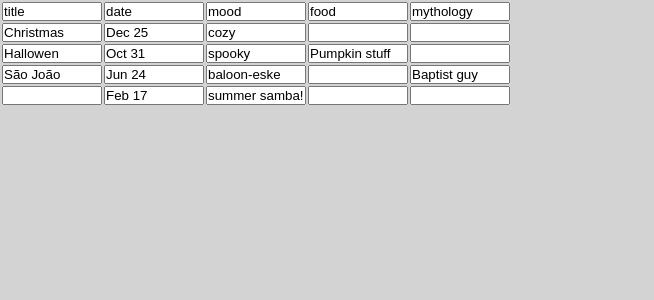
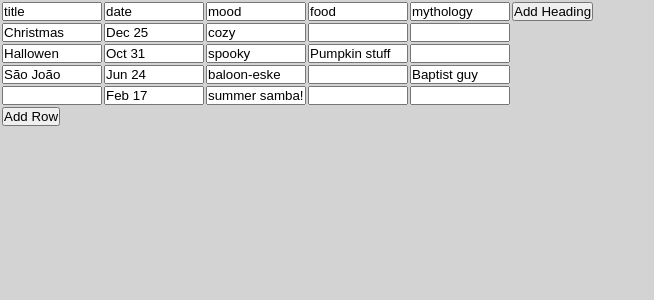
Before and after one commit to al-ptk/nosql-table, a React (Create React App) app: page / in a window 1280 px wide. Shown: the top 300 px of the page, without its empty margins (0-654 px from the left). Built offline with nearby package versions, Linux system fonts and the light colour scheme.

Commit message:
Create the addRow and addHeading functions

```diff
--- a/src/SchemaTable/NewSchemaTable.js
+++ b/src/SchemaTable/NewSchemaTable.js
@@ -7,6 +7,7 @@ export function SchemaTable(props) {
   const [headings, setHeadings] = useState([]);
   const [rows, setRows] = useState([]);
 
+  // Component Did Mount
   useEffect(() => {
     const mockTable = getMockTable();
     const headingsList = getAllKeys(mockTable);
@@ -27,6 +28,23 @@ export function SchemaTable(props) {
     setRows(newRows);
   }
 
+  function addHeading(event) {
+    setHeadings(headings.concat(''));
+    /**
+     * The code below shouldn't work.
+     * It does work, but it shouldn't.
+     * I do not know why it works. O.o
+     */
+    const newRows = [...rows];
+    newRows.forEach((row) => row.push(''));
+  }
+
+  function addRow(event) {
+    const newRows = [...rows];
+    newRows.push(Array(headings.length).fill(''));
+    setRows(newRows);
+  }
+
   return (
     <table>
       <tbody>
@@ -38,6 +56,9 @@ export function SchemaTable(props) {
               updateHeading={(event) => updateHeading(event, index)}
             />
           ))}
+          <th>
+            <button onClick={addHeading}>Add Heading</button>
+          </th>
         </tr>
         {rows.map((row, rowIndex) => (
           <TableRow
@@ -47,6 +68,11 @@ export function SchemaTable(props) {
             updateCell={updateCell}
           />
         ))}
+        <tr>
+          <td>
+            <button onClick={addRow}>Add Row</button>
+          </td>
+        </tr>
       </tbody>
     </table>
   );
@@ -63,7 +89,7 @@ const ColumnHeading = ({ text, updateHeading }) => {
 const TableCell = ({ text, updateCell }) => {
   return (
     <td>
-      <input type={'text'} value={text} onInput={updateCell} />
+      <input type={'text'} value={text || ''} onInput={updateCell} />
     </td>
   );
 };
@@ -74,7 +100,7 @@ const TableRow = ({ rowIndex, rowData, updateCell }) => {
       {rowData.map((cell, cellIndex) => (
         <TableCell
           key={cellIndex}
-          text={cell}
+          text={cell || ''}
           updateCell={(event) => updateCell(event, cellIndex, rowIndex)}
         />
       ))}
```
